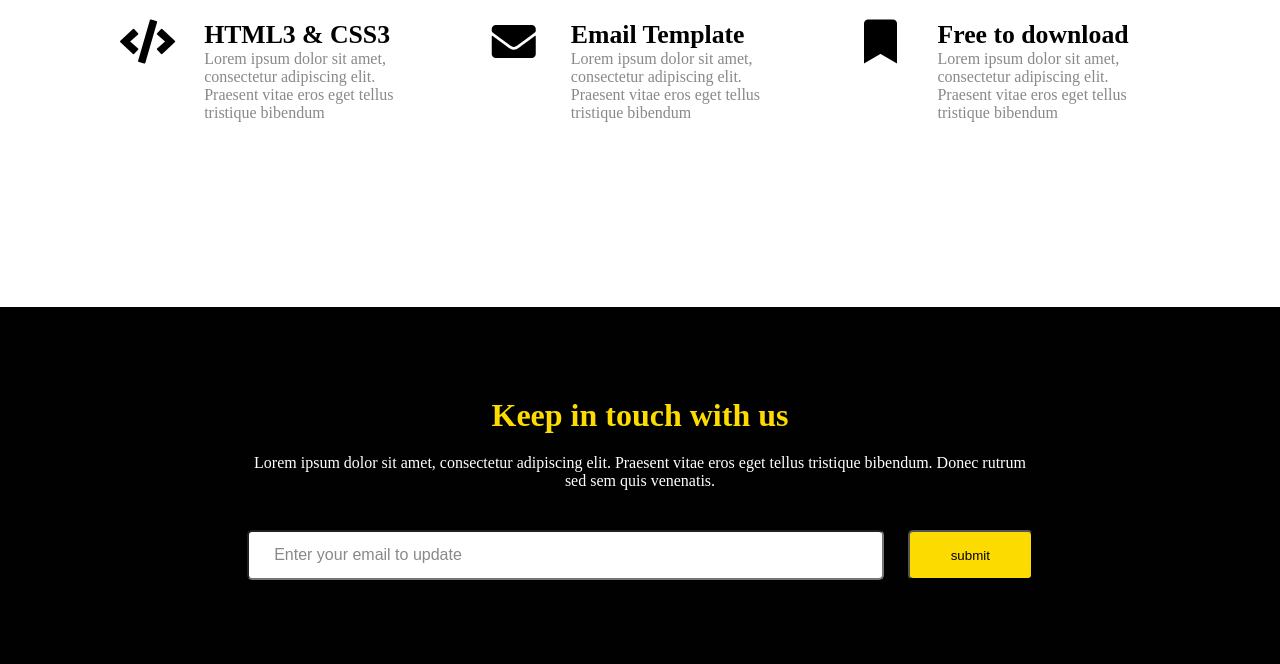
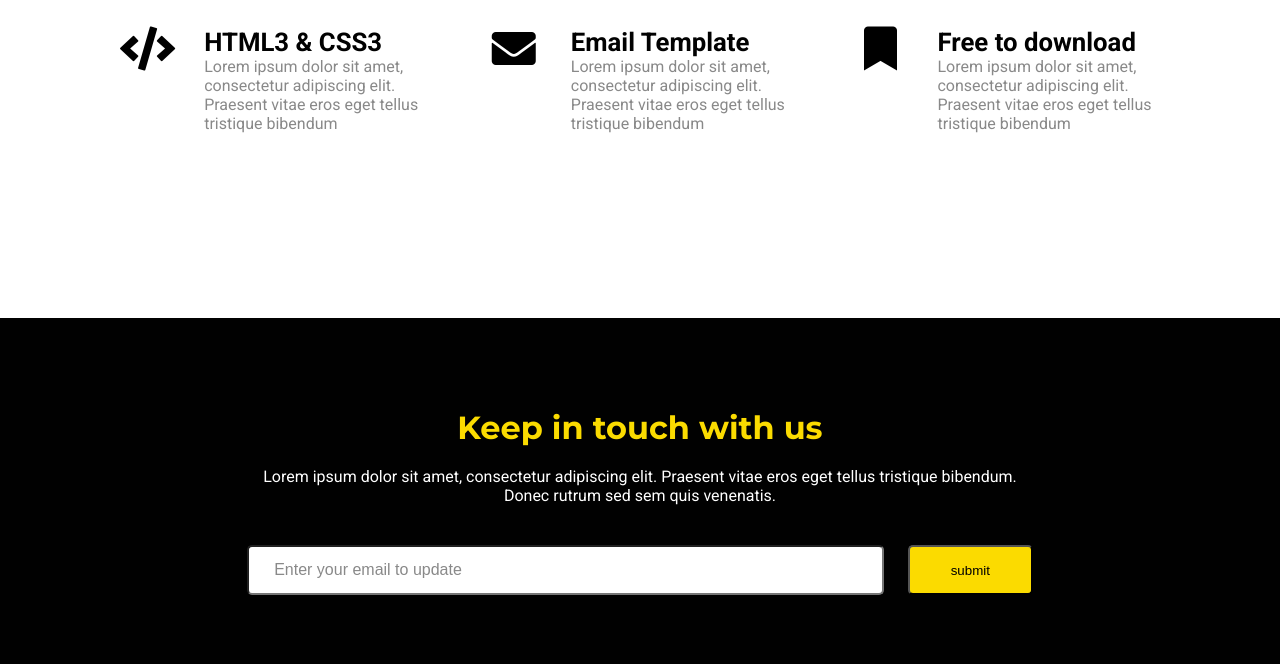
Before and after one commit to Sayali255/Tiny-One, a plain HTML site: page index.html in a window 1280 px wide. Shown: the part 1367-2031 px from the top of the page. Drawn offline with Linux system fonts and the light colour scheme.

Commit message:
second commit

```diff
--- a/assets/css/helper.css
+++ b/assets/css/helper.css
@@ -73,12 +73,14 @@ div[class^="col"]{
 	font-weight:bold;
 	color:#010101;
 	margin-bottom:20px;
+  font-family: 'Montserrat', sans-serif;
 }
 .sec-heading{
 	font-size:20px;
 	font-weight:bold;
 	color:#313841;
 	margin-bottom:22px;
+	 font-family: 'Montserrat', sans-serif;
 }
 .para{
 	font-size:16px;
--- a/assets/css/style.css
+++ b/assets/css/style.css
@@ -1,4 +1,7 @@
   /* >>>>>>>>>>>>>>>>>>>>>>>>>>...........section1..............>>>>>>>>>>>>>>>>>>>>>>>>>>>>>  */
+  body{
+	font-family: 'Roboto', sans-serif;
+  }
 .heroimage{
 	background-color:#fcbd00;
 	padding:60px 0 110px 0;
@@ -103,6 +106,7 @@
  }
  .inTouch .pri-heading{
 	 color:#fbdb00;
+	   font-family: 'Montserrat', sans-serif;
  }
 
  .socialicon li{
--- a/index.html
+++ b/index.html
@@ -4,6 +4,9 @@
 
      <title> Tiny One </title>
 	 <link rel="stylesheet" href="https://cdnjs.cloudflare.com/ajax/libs/font-awesome/5.15.4/css/all.min.css" integrity="sha512-1ycn6IcaQQ40/MKBW2W4Rhis/DbILU74C1vSrLJxCq57o941Ym01SwNsOMqvEBFlcgUa6xLiPY/NS5R+E6ztJQ==" crossorigin="anonymous" referrerpolicy="no-referrer" />
+	 <link rel="preconnect" href="https://fonts.googleapis.com">
+	<link rel="preconnect" href="https://fonts.gstatic.com" crossorigin>
+	<link href="https://fonts.googleapis.com/css2?family=Montserrat:wght@400;700&family=Roboto:wght@400;700&display=swap" rel="stylesheet">
 	 <link rel="stylesheet" href="./assets/css/helper.css">
      <link rel="stylesheet" href="./assets/css/style.css">
 
```
